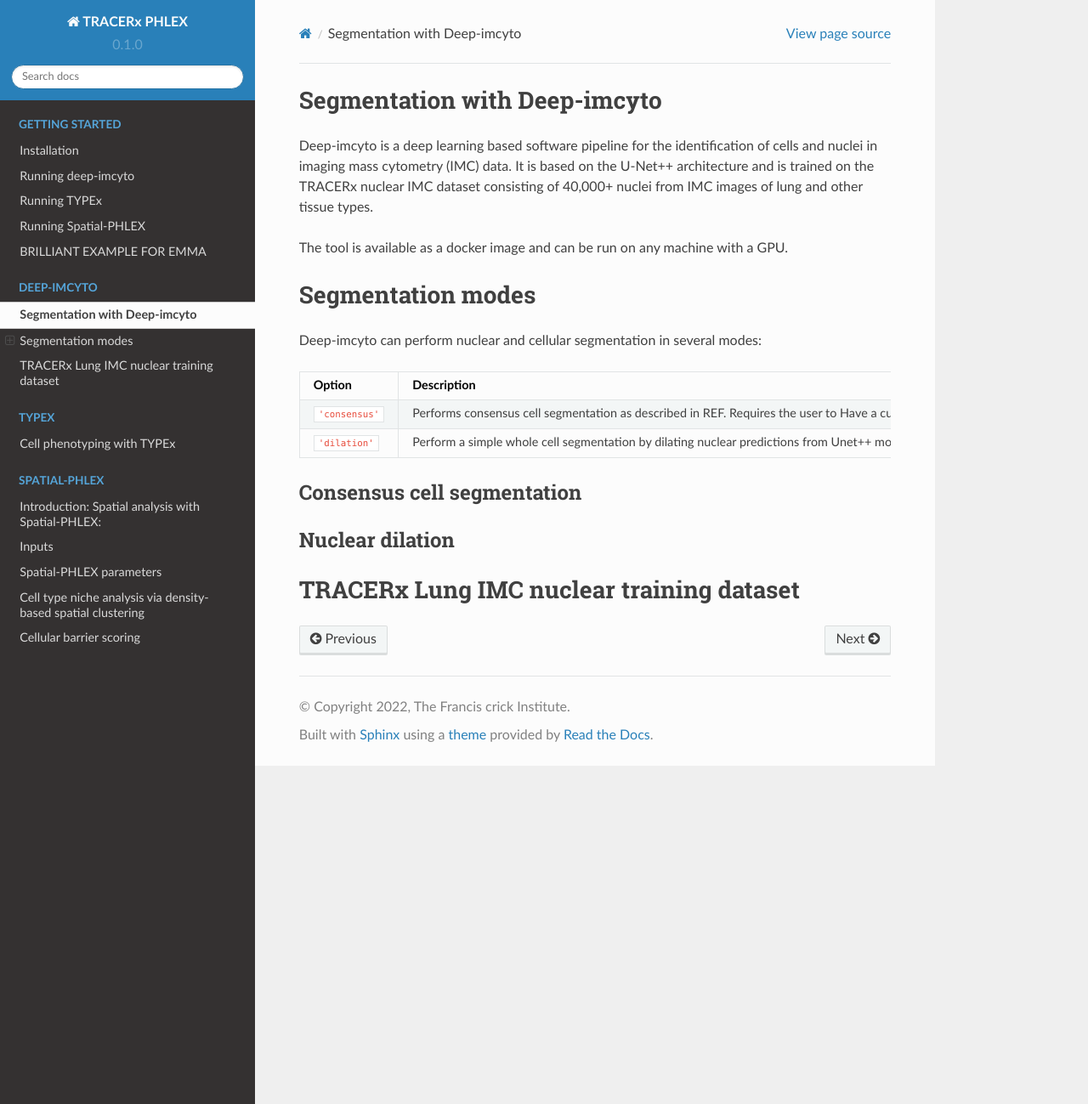
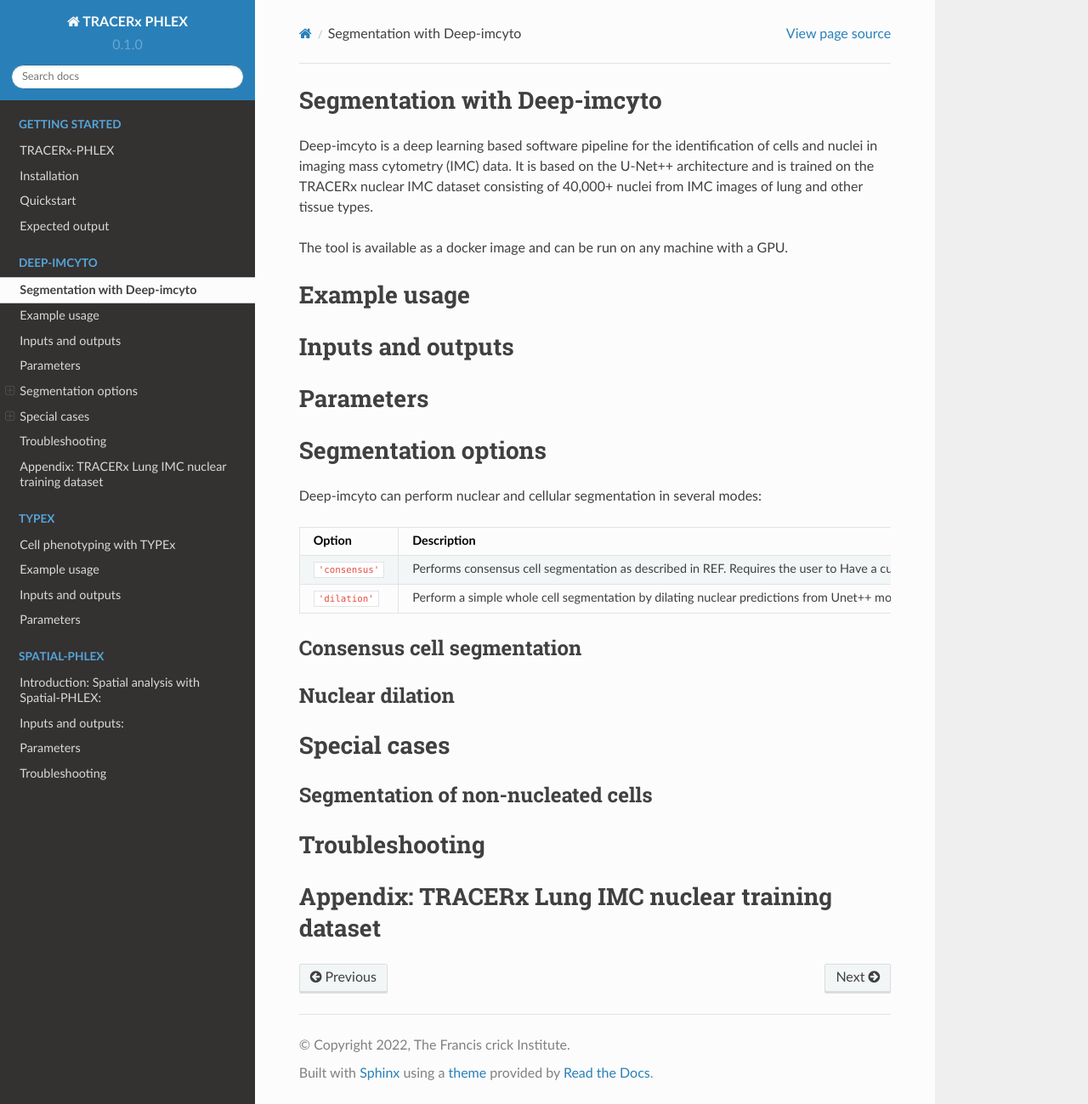
Before and after one commit to Precancer/PHLEX-test, a Sphinx documentation site: the page built from docs/source/deep-imcyto.rst, in a window 1280 px wide and 1299 px high. Shown: the whole window at 85% size. Built offline with Sphinx 7.4.7 and the Read the Docs theme 2.0.0, drawn with Linux system fonts in a browser that asks for light colours; pages that are not in the unit, such as notebooks, are missing from menus.

Commit message:
docs restructure

```diff
--- a/docs/source/TYPEx.rst
+++ b/docs/source/TYPEx.rst
@@ -2,3 +2,12 @@
 
 Cell phenotyping with TYPEx
 ===========================
+
+Example usage
+=============
+
+Inputs and outputs
+==================
+
+Parameters
+============
--- a/docs/source/deep-imcyto.rst
+++ b/docs/source/deep-imcyto.rst
@@ -8,8 +8,17 @@
 
 The tool is available as a docker image and can be run on any machine with a GPU.
 
-Segmentation modes
+Example usage
+=============
+
+Inputs and outputs
 ==================
+
+Parameters
+============
+
+Segmentation options
+====================
 
 Deep-imcyto can perform nuclear and cellular segmentation in several modes:
 
@@ -32,7 +41,15 @@
 Nuclear dilation
 ----------------
 
+Special cases
+=============
+
+Segmentation of non-nucleated cells
+-----------------------------------
 
 
-TRACERx Lung IMC nuclear training dataset
-=========================================
+Troubleshooting
+===============
+
+Appendix: TRACERx Lung IMC nuclear training dataset
+===================================================
--- a/docs/source/quickstart.rst
+++ b/docs/source/quickstart.rst
@@ -1,5 +1,14 @@
+TRACERx-PHLEX
+=============
+
 Installation
-------------
+============
+
+Quickstart
+===========
+
+Expected output
+===============
 
 Running deep-imcyto
 -------------------
--- a/docs/source/spatialPHLEX.rst
+++ b/docs/source/spatialPHLEX.rst
@@ -4,15 +4,28 @@
 ==================================================
 The pipeline does all these excellent things.
 
+Cell type niche analysis via density-based spatial clustering
+-------------------------------------------------------------
+Some information.
 
-Inputs
-======
+
+Cellular barrier scoring
+-----------------------
+Some more information.
+
+
+Inputs and outputs:
+===================
 - `cell_objects.csv`
     - A plaintext, delimited file containing single cell-level coordinate data for a set of images, plus their phenotypic identities.
 - `metadata.csv`
     - A plaintext, delimited file containing metadata information about the images in `cell_objects.csv`. To run the pipeline this file must contain, for each image, an image identifier (`'imagename'`), and the width and height in pixels for every image as columns with the header `'image_width'` and `'image_height'`.
 
-Spatial-PHLEX parameters
+- Cell type specific spatial clusters
+- Barrier scores
+
+
+Parameters
 ==========
 
 Spatial PHLEX parameters are defined in the nextflow.config file in the Spatial PHLEX base directory.
@@ -65,13 +78,5 @@
     +-----------------------------+----------------------------------------------------------------------------------------------+--------------------------------------------------------------+
 
 
-
-
-Cell type niche analysis via density-based spatial clustering
-=============================================================
-Some information.
-
-
-Cellular barrier scoring
-========================
-Some more information.
+Troubleshooting
+===============
```
Also changed, not shown: docs/source/overview.rst (added).
